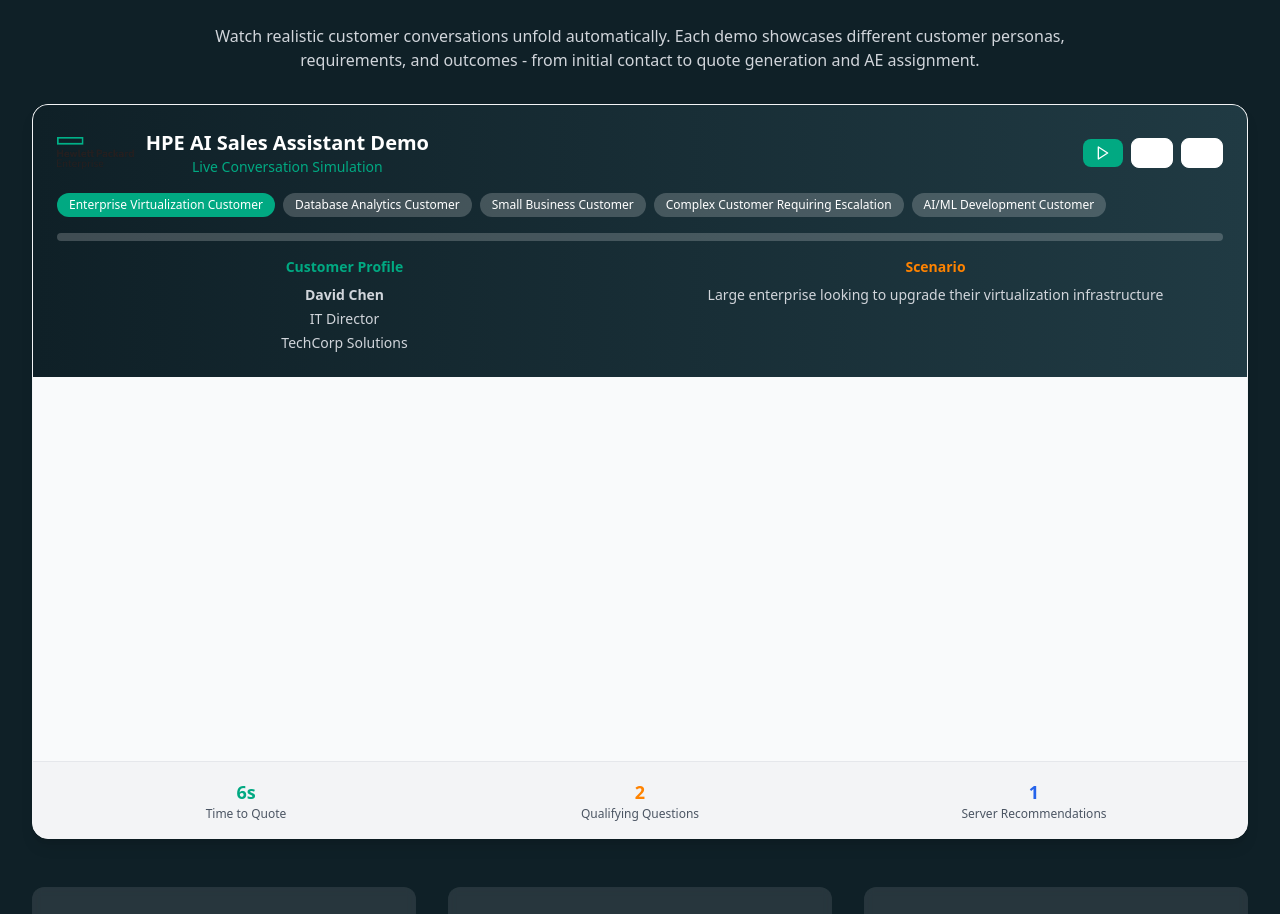
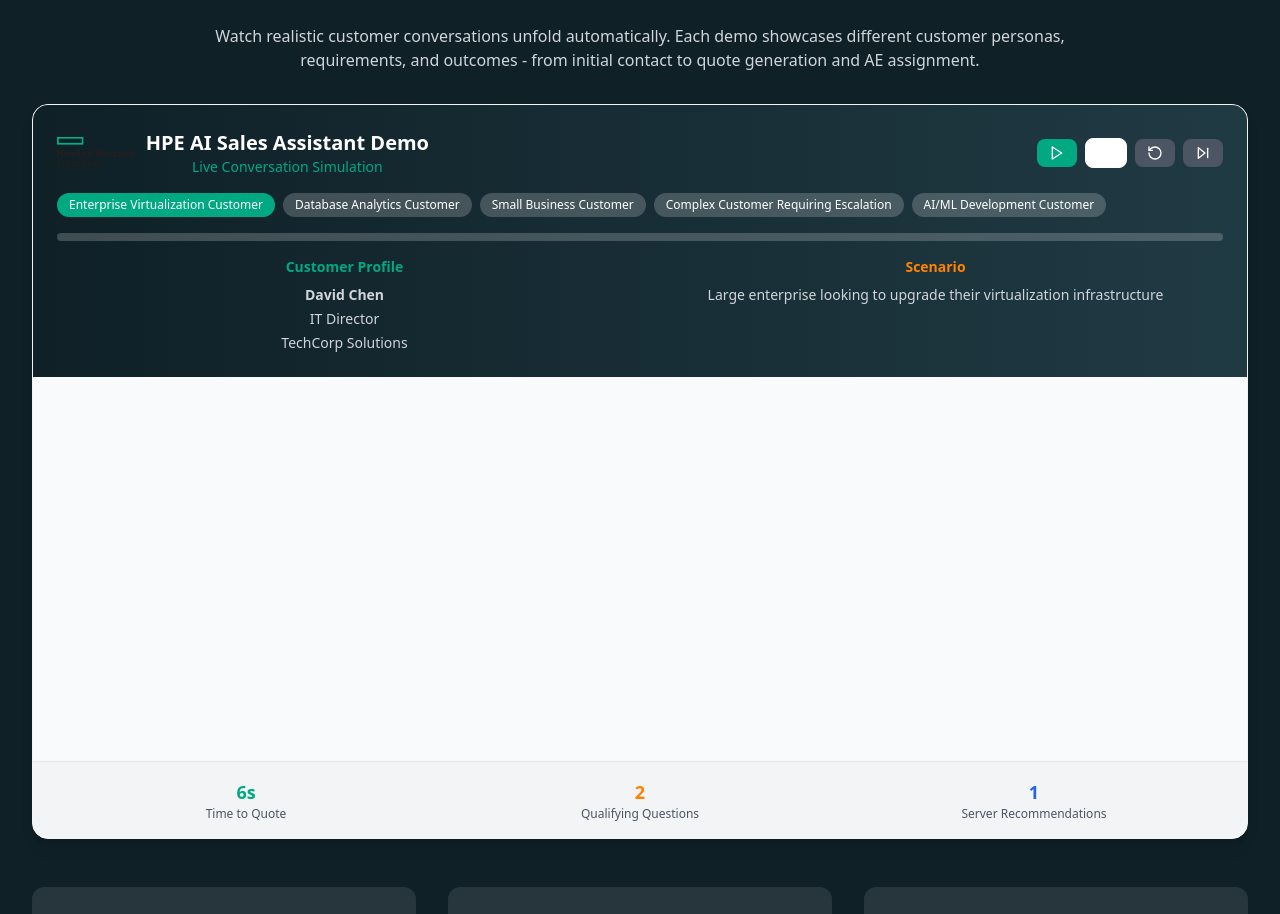
Before and after one commit to jeremyyuAWS/hpe-proliant, a React (Vite) app: page / in a window 1280 px wide. Shown: the part 2681-3595 px from the top of the page. Built offline with nearby package versions, Linux system fonts and the light colour scheme.

Commit message:
Fix Autoplay Demo Button Visibility

```diff
--- a/src/components/demo/AutoplayDemo.tsx
+++ b/src/components/demo/AutoplayDemo.tsx
@@ -144,7 +144,10 @@ export function AutoplayDemo() {
             <Button onClick={resetDemo} variant="outline" size="sm" className="text-white border-white hover:bg-white/10">
               <RotateCcw className="h-4 w-4" />
             </Button>
-            <Button onClick={nextDemo} variant="outline" size="sm" className="text-white border-white hover:bg-white/10">
+            <Button onClick={resetDemo} size="sm" className="bg-gray-600 hover:bg-gray-700 text-white">
+              <RotateCcw className="h-4 w-4" />
+            </Button>
+            <Button onClick={nextDemo} size="sm" className="bg-gray-600 hover:bg-gray-700 text-white">
               <SkipForward className="h-4 w-4" />
             </Button>
           </div>
```
